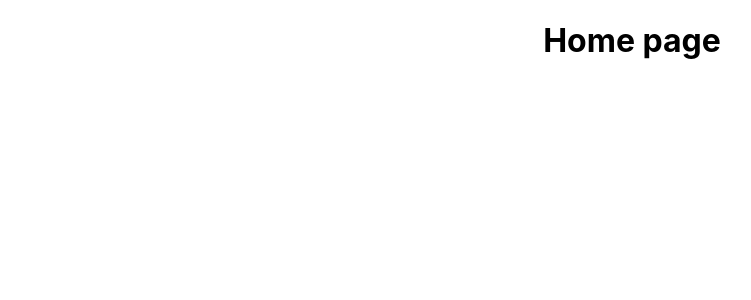
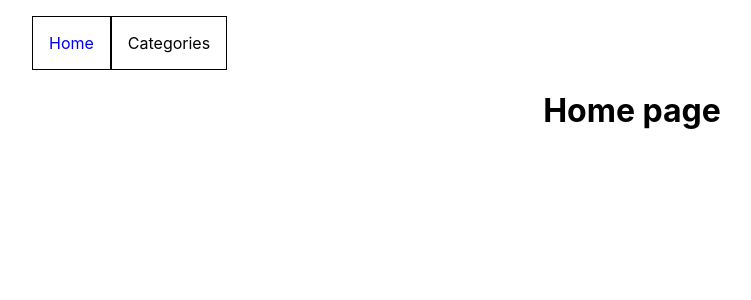
Before and after one commit to katerynapidhorna/cake-shop, a React (Create React App) app: page / in a window 1280 px wide. Shown: the top 300 px of the page, without its empty margins (8-759 px from the left). Built offline with nearby package versions, Linux system fonts and the light colour scheme.

Commit message:
set basic navigation

```diff
--- a/src/App.js
+++ b/src/App.js
@@ -5,10 +5,12 @@ import { Switch, Route } from "react-router-dom";
 import { ApolloLink } from "@apollo/client";
 import "./App.css";
 import Home from "./components/Home";
+import Navigation from "./components/Navigation/Navigation";
 
 function App() {
   return (
     <div className="App">
+      <Navigation />
       <Switch>
         <Route exact path="/" component={Home} />
       </Switch>
--- /dev/null
+++ b/src/components/Navigation/Navigation.css
@@ -0,0 +1,31 @@
+ul {
+  text-decoration: node;
+  list-style-type: none;
+}
+
+a {
+  text-decoration: none;
+}
+
+.main-navigation {
+  display: flex;
+}
+
+li {
+  border: 1px solid black;
+  position: relative;
+  padding: 1em;
+}
+
+.sub-navigation {
+  border: 1px solid black;
+  position: absolute;
+  top: 50px;
+  left: 0;
+  display: none;
+  padding-left: 0;
+}
+
+li:hover .sub-navigation {
+  display: block;
+}
--- /dev/null
+++ b/src/components/Navigation/Navigation.js
@@ -0,0 +1,29 @@
+import React from "react";
+import { Link } from "react-router-dom";
+import "./Navigation.css";
+
+export default function Navigation() {
+  return (
+    <div>
+      <ul className="main-navigation">
+        <li>
+          <Link to="/">Home</Link>
+        </li>
+        <li>
+          Categories
+          <ul className="sub-navigation">
+            <li>
+              <Link to="/cakes">Cakes</Link>
+            </li>
+            <li>
+              <Link to="/cupcakes">Cupcakes</Link>
+            </li>
+            <li>
+              <Link to="/pastry">Pastry</Link>
+            </li>
+          </ul>
+        </li>
+      </ul>
+    </div>
+  );
+}
```
